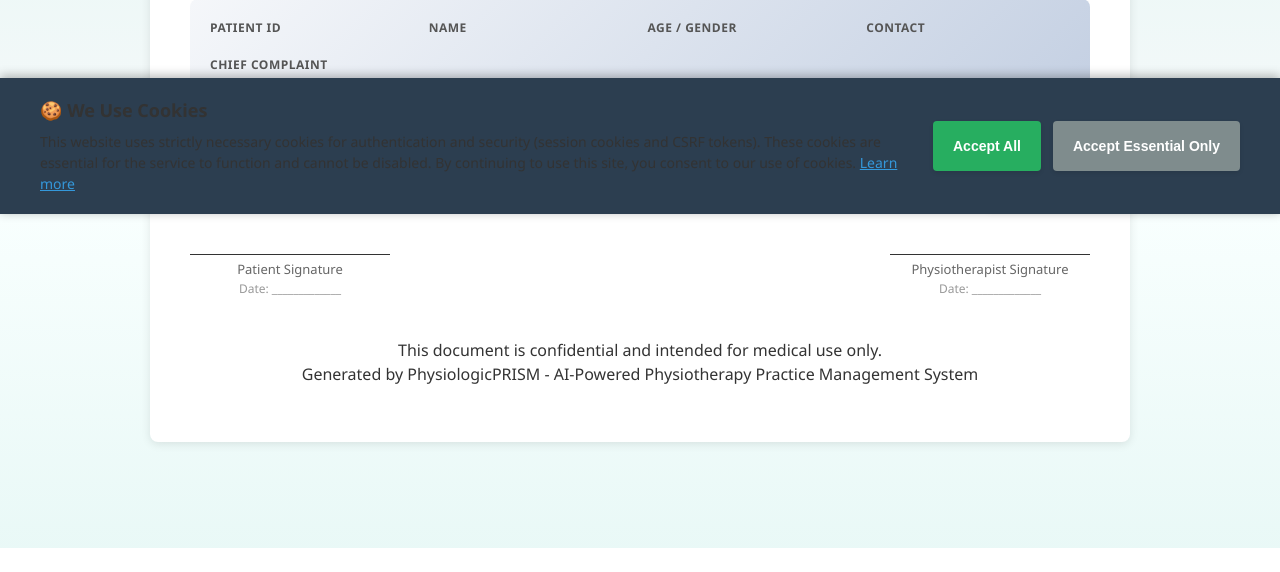
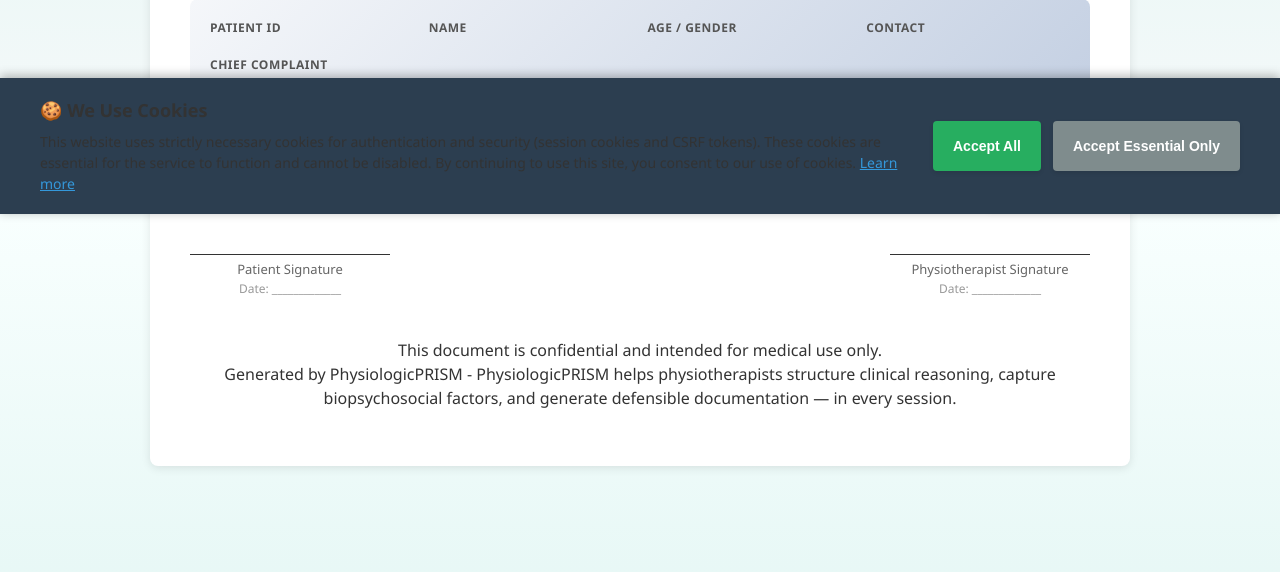
Before and after one commit to drsandy28783/PhysioPRISMAI-Refresh, a Flask app: template templates/patient_report.html in a window 1280 px wide. Shown: the part 586-1158 px from the top of the page. Before the commit the page ends 1134 px from the top, so only its background shows below. Run offline with Flask 3, Linux system fonts and the light colour scheme; the template is opened without the code that fills it, so the values that code supplies are empty; parts of the project's set-up code (start-up, migrations or seed data) failed here and were passed over; some libraries are stand-ins or nearby versions.

Commit message:
Update meta description across all files for consistency
Changed meta description from "AI-Powered Physiotherapy Practice Management
System - Clinical reasoning, patient management, and comprehensive assessment
tools" to the new value-focused messaging:

"PhysiologicPRISM helps physiotherapists structure clinical reasoning, capture
biopsychosocial factors, and generate defensible documentation — in every
session."

Updated in:
- templates/base_public.html (line 34): <meta name="description"> tag
- templates/patient_report.html (line 1048): footer description
- static/manifest.json (line 4): PWA manifest description

This ensures consistent messaging across all public pages, PWA manifest, and
generated reports for better SEO and brand clarity.

🤖 Generated with [Claude Code](https://claude.com/claude-code)

Co-Authored-By: Claude <noreply@anthropic.com>

```diff
--- a/templates/base_public.html
+++ b/templates/base_public.html
@@ -31,7 +31,7 @@
     <meta name="msapplication-config" content="{{ url_for('static', filename='browserconfig.xml') }}">
 
     <!-- SEO and Description -->
-    <meta name="description" content="AI-Powered Physiotherapy Practice Management System - Clinical reasoning, patient management, and comprehensive assessment tools">
+    <meta name="description" content="PhysiologicPRISM helps physiotherapists structure clinical reasoning, capture biopsychosocial factors, and generate defensible documentation — in every session.">
     <meta name="keywords" content="physiotherapy, practice management, clinical reasoning, patient management, AI-powered, healthcare">
 
     <!-- Canonical URL -->
--- a/templates/patient_report.html
+++ b/templates/patient_report.html
@@ -1045,7 +1045,7 @@
     </div>
     <p style="margin-top: 40px;">
       This document is confidential and intended for medical use only.<br>
-      Generated by PhysiologicPRISM - AI-Powered Physiotherapy Practice Management System
+      Generated by PhysiologicPRISM - PhysiologicPRISM helps physiotherapists structure clinical reasoning, capture biopsychosocial factors, and generate defensible documentation — in every session.
     </p>
   </div>
 </div>
```
Also changed, not shown: static/manifest.json.
